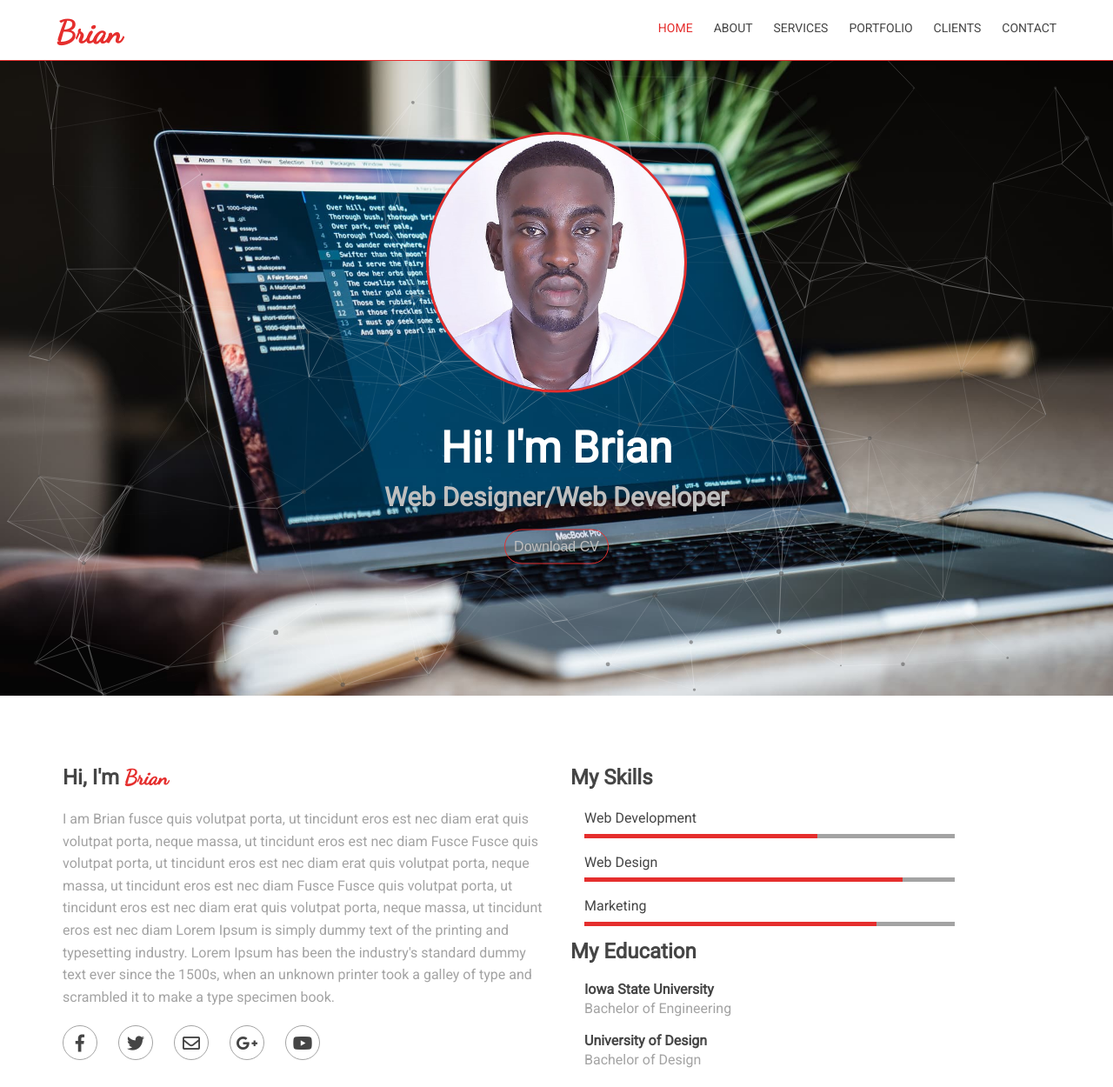
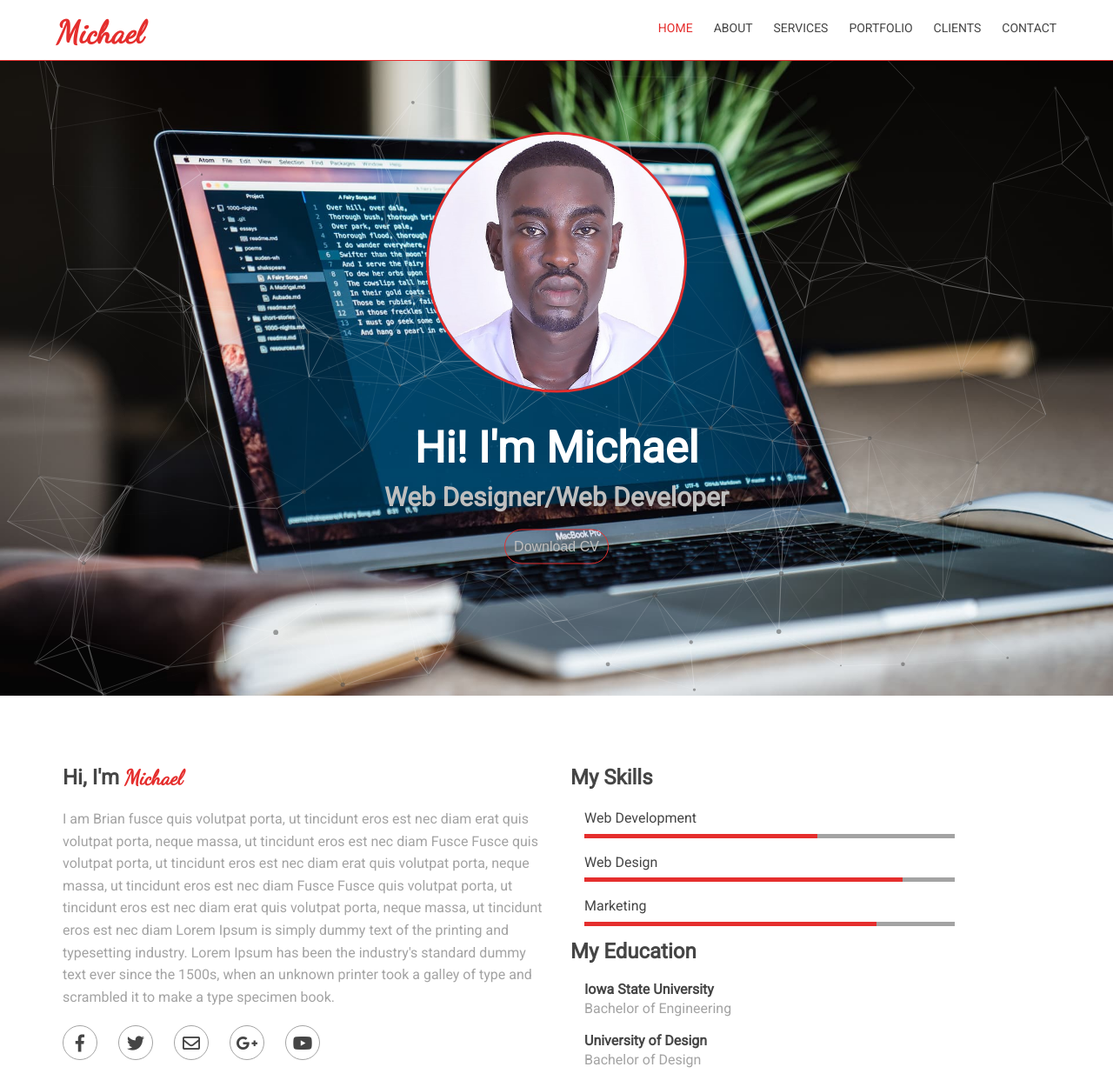
Before and after one commit to mistyclench/Portfolio, a plain HTML site: page index-html.html in a window 1280 px wide. Shown: the top 1250 px of the page at 87% size. Drawn offline with Linux system fonts and the light colour scheme; animation ran at ten frames a second.

Commit message:
update index-html

```diff
--- a/index-html.html
+++ b/index-html.html
@@ -4,7 +4,7 @@
 <head>
     <meta charset="utf-8">
     <meta name="viewport" content="width=device-width, initial-scale=1.0">
-    <title>Brian</title>
+    <title>Michael</title>
     <link rel="stylesheet" href="css/flexboxgrid.css">
     <link rel="stylesheet" href="../../../../use.fontawesome.com/releases/v5.0.10/css/all.css" integrity="sha384-+d0P83n9kaQMCwj8F4RJB66tzIwOKmrdb46+porD/OvrJ+37WqIM7UoBtwHO6Nlg" crossorigin="anonymous">
     <link href="https://fonts.googleapis.com/css?family=Dancing+Script|Roboto" rel="stylesheet">
@@ -29,7 +29,7 @@
 
     <header id="main-header">
         <div class="header-wrapper">
-            <a class="logo" href="#">Brian</a>
+            <a class="logo" href="#">Michael</a>
 
             <div class="mobile-toggle">
                 <span></span>
@@ -59,7 +59,7 @@
                 <div class="col-xs-10 col-sm-10 col-md-10 col-lg-10">
                     <div class="hero-content">
                         <img src="img/profile-pic2.jpg">
-                        <h1>Hi! I'm Brian</h1>
+                        <h1>Hi! I'm Michael</h1>
                         <h2 id="hero-text-animation">Web Designer/Web Developer</h2>
                         <button class="download"><a download href="downloads/example.html">Download CV</a></button>
                         <!--To add your file simply replace example.txt with whatever file you want-->
@@ -76,7 +76,7 @@
             <div class="row left-xs left-sm left-md left-lg">
                 <div class="col-xs-12 col-sm-12 col-md-6 col-lg-6">
                     <div class="about-text">
-                        <h2>Hi, I'm <span class="accent-text">Brian</span></h2>
+                        <h2>Hi, I'm <span class="accent-text">Michael</span></h2>
                         <p>I am Brian fusce quis volutpat porta, ut tincidunt eros est nec diam erat quis volutpat porta, neque massa, ut tincidunt eros est nec diam Fusce Fusce quis volutpat porta, ut tincidunt eros est nec diam erat quis volutpat porta,
                             neque massa, ut tincidunt eros est nec diam Fusce Fusce quis volutpat porta, ut tincidunt eros est nec diam erat quis volutpat porta, neque massa, ut tincidunt eros est nec diam Lorem Ipsum is simply dummy text of the printing
                             and typesetting industry. Lorem Ipsum has been the industry's standard dummy text ever since the 1500s, when an unknown printer took a galley of type and scrambled it to make a type specimen book.
```
